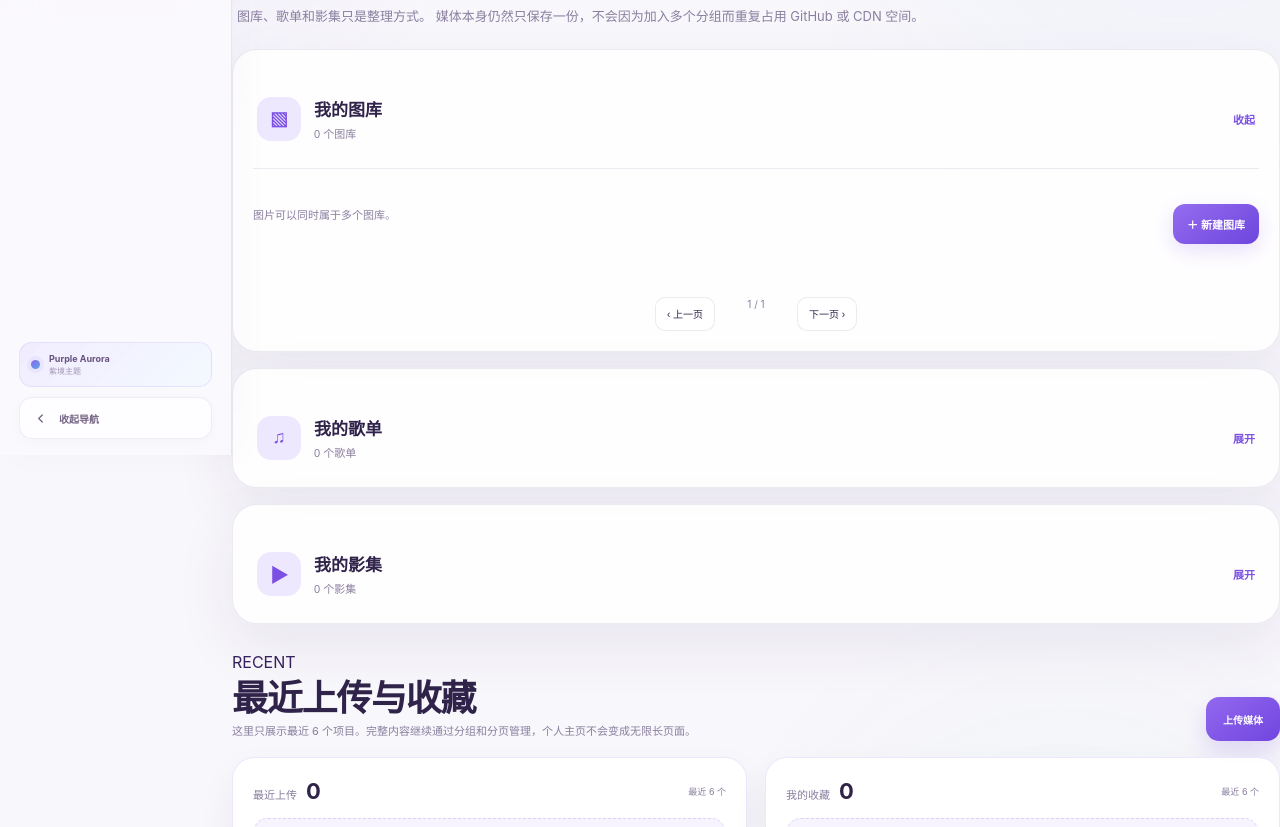
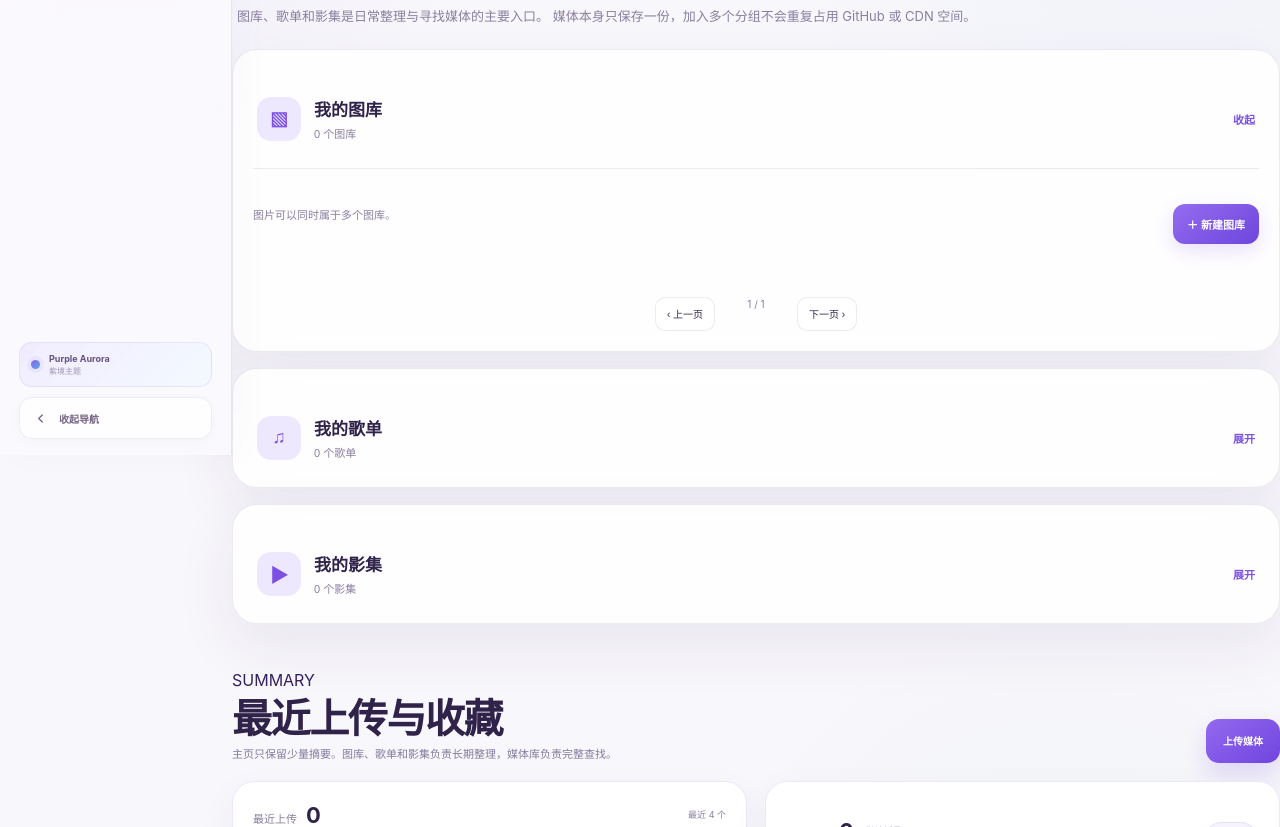
Before and after one commit to JINGTING0714/jingyan-media-center, a website: page auth-worker/public/profile/index.html in a window 1280 px wide. Shown: the part 345-1172 px from the top of the page. Drawn offline with Linux system fonts and the light colour scheme; no server answers.

Commit message:
Update index.html

```diff
--- a/auth-worker/public/profile/index.html
+++ b/auth-worker/public/profile/index.html
@@ -36,6 +36,10 @@ href="/profile-overview.css?v=20260819-profile-overview-v1">
 
 <link
 rel="stylesheet"
+href="/profile-convenience.css?v=20260820-convenience-v1">
+
+<link
+rel="stylesheet"
 href="/app-shell.css?v=20260819-shell-v1">
 
 <script
@@ -50,6 +54,11 @@ defer>
 
 <script
 src="/profile-overview.js?v=20260819-profile-overview-v1"
+defer>
+</script>
+
+<script
+src="/profile-convenience.js?v=20260820-convenience-v1"
 defer>
 </script>
 
@@ -126,6 +135,7 @@ id="identity">
 </div>
 
 </header>
+
 
 
 
@@ -218,6 +228,7 @@ id="profileRole">
 
 
 
+
 <section class="profile-intro">
 
 <div>
@@ -231,13 +242,14 @@ COLLECTIONS
 </h2>
 
 <p>
-图库、歌单和影集只是整理方式。
-媒体本身仍然只保存一份，不会因为加入多个分组而重复占用 GitHub 或 CDN 空间。
+图库、歌单和影集是日常整理与寻找媒体的主要入口。
+媒体本身只保存一份，加入多个分组不会重复占用 GitHub 或 CDN 空间。
 </p>
 
 </div>
 
 </section>
+
 
 
 
@@ -356,6 +368,7 @@ data-page-type="image">
 
 
 
+
 <section
 class="collection-panel"
 data-collection-type="audio">
@@ -465,6 +478,7 @@ data-page-type="audio">
 </div>
 
 </section>
+
 
 
 
@@ -583,6 +597,7 @@ data-page-type="video">
 
 
 
+
 <section class="profile-overview-section">
 
 <div class="profile-overview-heading">
@@ -590,7 +605,7 @@ data-page-type="video">
 <div>
 
 <span class="section-kicker">
-RECENT
+SUMMARY
 </span>
 
 <h2>
@@ -598,7 +613,7 @@ RECENT
 </h2>
 
 <p>
-这里只展示最近 6 个项目。完整内容继续通过分组和分页管理，个人主页不会变成无限长页面。
+主页只保留少量摘要。图库、歌单和影集负责长期整理，媒体库负责完整查找。
 </p>
 
 </div>
@@ -634,7 +649,7 @@ class="profile-upload-link">
 
 
 <span class="profile-overview-note">
-最近 6 个
+最近 4 个
 </span>
 
 </div>
@@ -656,6 +671,7 @@ id="recentUploadList">
 
 
 
+
 <section class="profile-overview-card">
 
 <div class="profile-overview-card-head">
@@ -674,7 +690,7 @@ id="recentUploadList">
 
 
 <span class="profile-overview-note">
-最近 6 个
+默认折叠
 </span>
 
 </div>
@@ -704,6 +720,7 @@ id="favoriteList">
 
 
 
+
 <footer>
 
 <span>
@@ -718,6 +735,7 @@ Collections · Favorites · Personal Profile
 
 
 </div>
+
 
 
 
@@ -762,6 +780,7 @@ aria-label="关闭">
 </button>
 
 </div>
+
 
 
 
@@ -864,6 +883,7 @@ id="collectionDelete">
 
 
 
+
 <section
 class="drawer-media-section hidden"
 id="drawerMediaSection">
@@ -901,6 +921,7 @@ id="drawerMediaList">
 
 
 
+
 <div
 class="toast"
 id="toast"
```
